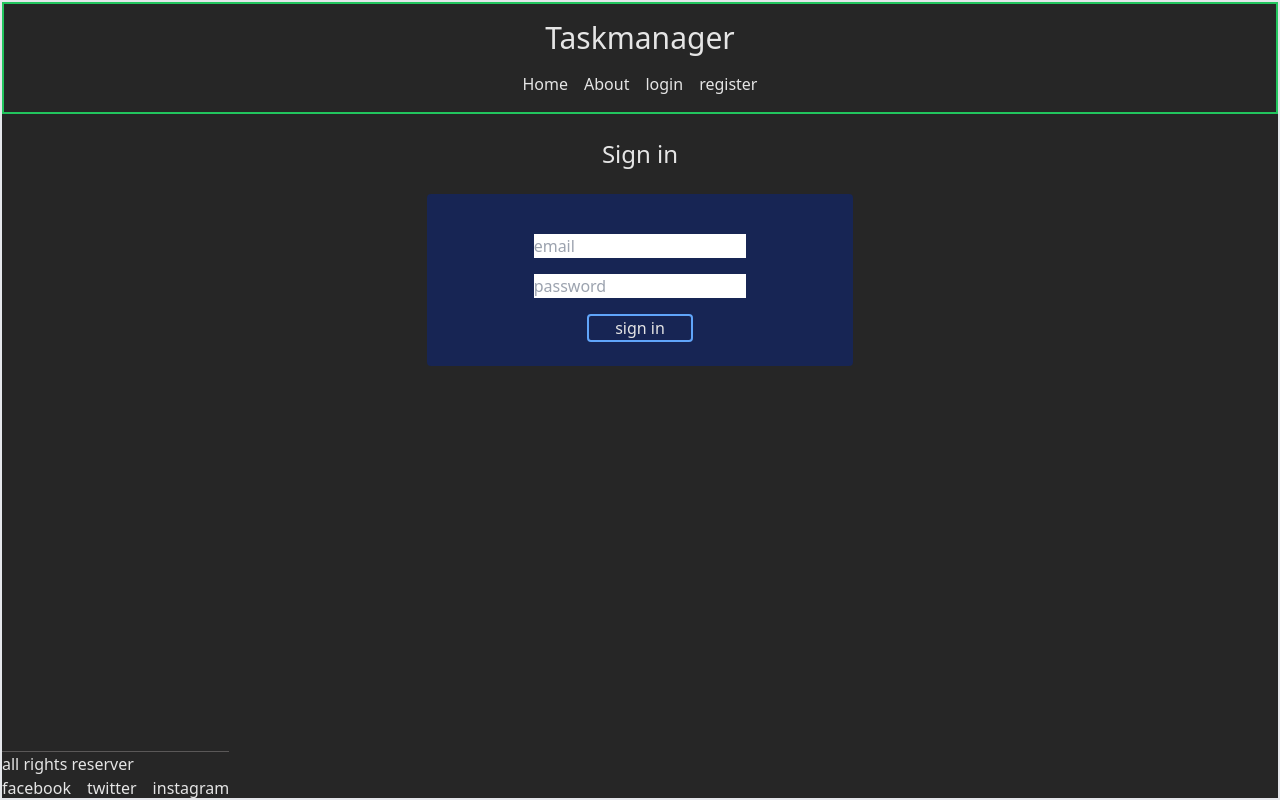
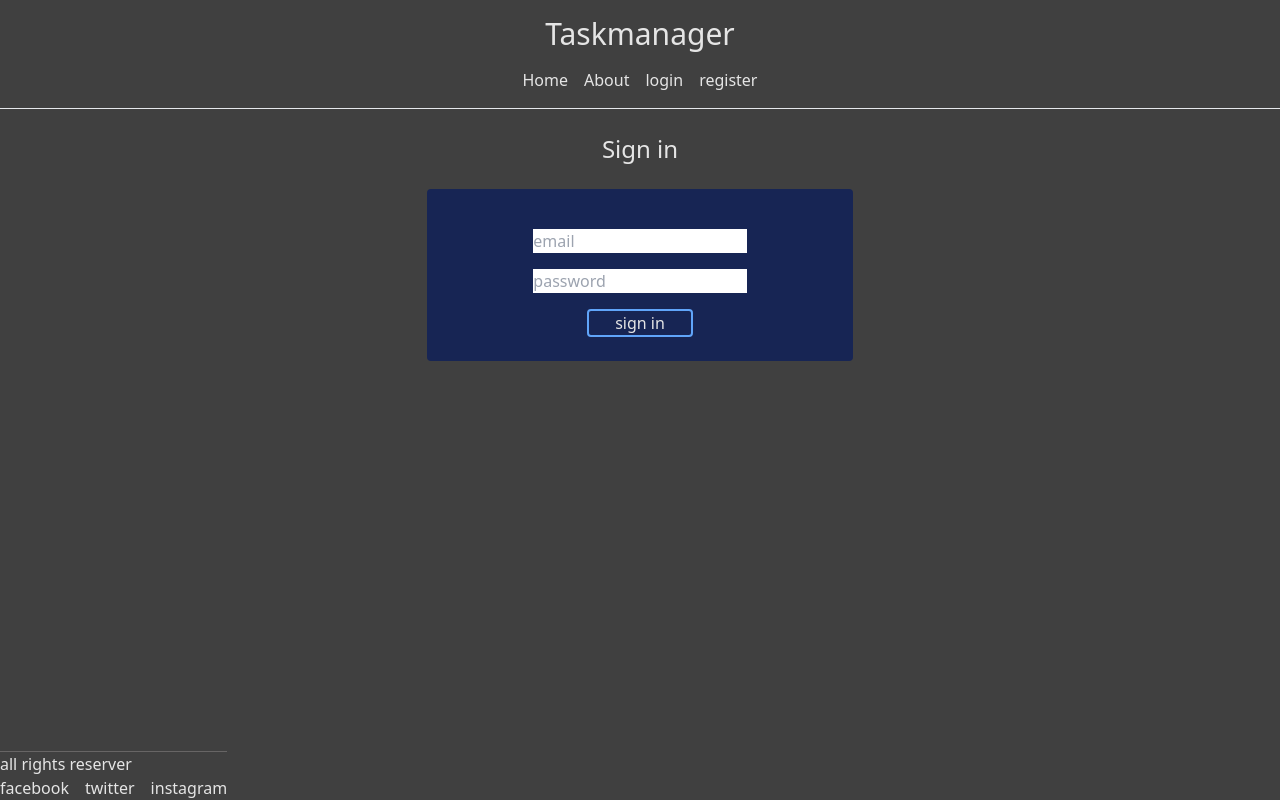
Before and after one commit to blbarr01/taskmanger-RestfulAPI, a Vue app in the folder client/: page /login in a window 1280 px wide. Built offline with nearby package versions, Linux system fonts and the light colour scheme.

Commit message:
misc stylings

```diff
--- a/client/index.html
+++ b/client/index.html
@@ -6,8 +6,8 @@
     <meta name="viewport" content="width=device-width, initial-scale=1.0">
     <title>Vite App</title>
   </head>
-  <body class="bg-neutral-800 text-neutral-200 h-screen">
-    <div id="app" class="container mx-auto border-2  h-screen"></div>
+  <body class="bg-neutral-700 text-neutral-200 h-screen">
+    <div id="app" class="container mx-auto   h-screen"></div>
     <script type="module" src="/src/main.js"></script>
   </body>
 </html>
--- a/client/src/components/SiteFooter.vue
+++ b/client/src/components/SiteFooter.vue
@@ -18,6 +18,7 @@
         display: flex;
         flex-direction: row;
         gap: 1em;
+        cursor: pointer;
     }
     footer{
         border-top: 1px solid #8d898980;
--- a/client/src/components/SiteHeader.vue
+++ b/client/src/components/SiteHeader.vue
@@ -1,5 +1,5 @@
 <template>
-    <header class="container mx-auto flex flex-col border-2 border-green-500">
+    <header class="container mx-auto flex flex-col border-b">
         <h1 class="text-3xl text-center my-4">Taskmanager</h1>
         <SiteNav/>
     </header>
--- a/client/src/pages/login.vue
+++ b/client/src/pages/login.vue
@@ -11,7 +11,7 @@
         id="password" placeholder="password" class="text-black sm:w-1/2 mx-auto">
 
         <button class="my-4 mx-auto border-2 border-blue-400
-        w-1/4 rounded hover:bg-blue-400">sign in</button>
+        w-1/4 rounded hover:bg-blue-400 hover:p-2">sign in</button>
     </form>
     <p></p>
 </template>
```
